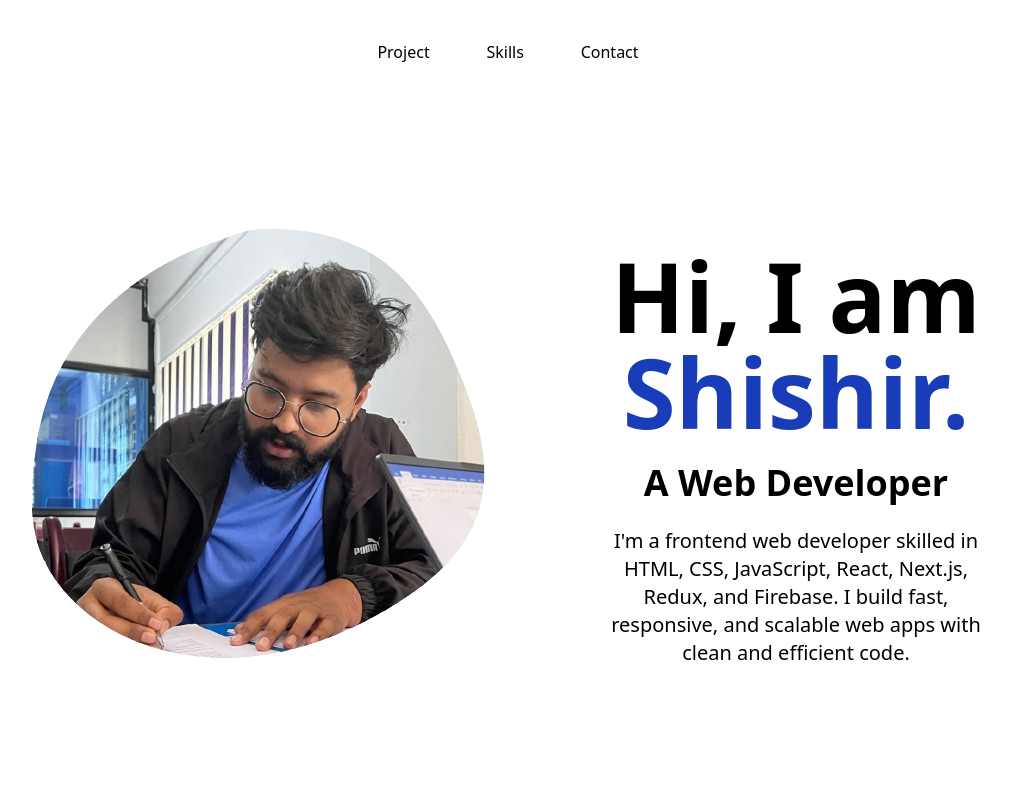
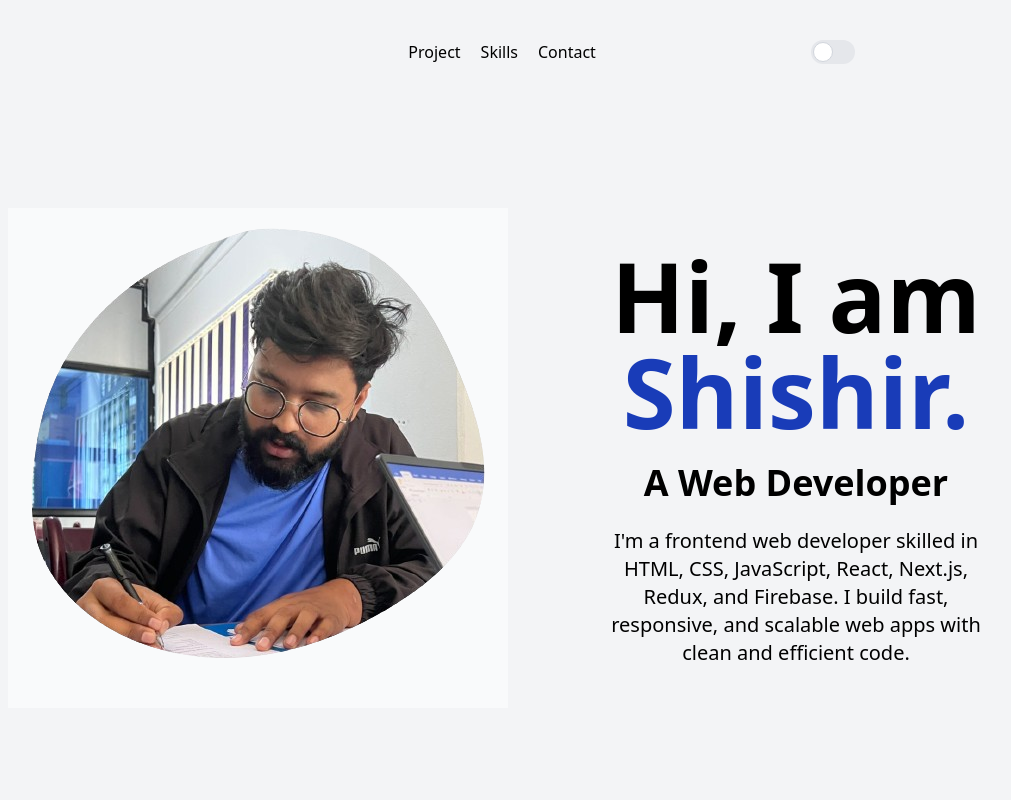
Before and after one commit to shishirbindu1/portfolio, a React (Vite) app: page / in a window 1280 px wide. Shown: the top 800 px of the page, without its empty margins (132-1143 px from the left). Built offline with nearby package versions, Linux system fonts and the light colour scheme.

Commit message:
dark light theme is added

```diff
--- /dev/null
+++ b/src/component/Button/ThemeBtn.jsx
@@ -0,0 +1,26 @@
+import React from "react";
+import useTheme from "../context/theme";
+export default function ThemeBtn() {
+  const { themeMode, darkMode, lightMode } = useTheme();
+  const onChangeBtn = (e) => {
+    const darkModeStatus = e.currentTarget.checked;
+    if(darkModeStatus){
+        darkMode()
+    }else{
+        lightMode()
+    }
+  };
+  return (
+    <label className="relative inline-flex items-center cursor-pointer">
+      <input
+        type="checkbox"
+        onChange={onChangeBtn}
+        checked={themeMode === "dark"}
+        value=""
+        className="sr-only peer"
+      />
+      <div className="w-11 h-6 bg-gray-200 peer-focus:outline-none peer-focus:ring-4 peer-focus:ring-blue-300 dark:peer-focus:ring-blue-800 rounded-full peer dark:bg-gray-700 peer-checked:after:translate-x-full peer-checked:after:border-white after:content-[''] after:absolute after:top-[2px] after:left-[2px] after:bg-white after:border-gray-300 after:border after:rounded-full after:h-5 after:w-5 after:transition-all dark:border-gray-600 peer-checked:bg-blue-600"></div>
+      <span className="ml-3 text-sm font-medium text-gray-900"></span>
+    </label>
+  );
+}
--- a/src/component/Contact/Contact.jsx
+++ b/src/component/Contact/Contact.jsx
@@ -4,19 +4,19 @@ import resumePDF from "../../assets/resume.pdf";
 const Contact = () => {
   return (
     <>
-      <h2 className="text-3xl font-bold text-center mb-4 underline">CONTACT</h2>
+      <h2 className="text-3xl font-bold text-center mb-4 underline dark:text-blue-300 ">CONTACT</h2>
       <div className="contact text-center pb-5">
         <a
           href={resumePDF}
           target="_blank"
           rel="noopener noreferrer"
-          className="text-xl border border-gray-700 px-3 py-1 hover:bg-gray-400 hover:text-white shadow-lg/30 cursor-pointer"
+          className="text-xl border border-gray-700 dark:border-white dark:bg-blue-300 px-3 py-1 hover:bg-gray-400 hover:text-white shadow-lg/30 cursor-pointer dark:hover:bg-blue-100 dark:hover:text-black"
         >
           Resume
         </a>
       </div>
       <div className="two  pb-16">
-        <div className="icon grid grid-flow-col text-3xl gap-x-5 w-32 m-auto">
+        <div className="icon grid grid-flow-col text-3xl gap-x-5 w-32 m-auto dark:text-blue-300">
           <a
             href="https://github.com/shishirbindu1"
             target="_blank"
--- a/src/component/Header/Header.jsx
+++ b/src/component/Header/Header.jsx
@@ -1,5 +1,6 @@
 import { useState } from "react";
 import { FaBars, FaTimes } from "react-icons/fa";
+import ThemeBtn from "../Button/ThemeBtn";
 
 function Header() {
   const [openMenu, setOpenMenu] = useState(false);
@@ -7,11 +8,11 @@ function Header() {
   return (
     <div className="wrapper">
       <div className="navigation grid grid-flow-col mx-5 pt-10">
-        <div>
+        <div className="grid grid-flow-col">
           <ul
             className={`${
               openMenu ? "sm:grid" : "hidden"
-            } sm:grid grid-flow-col gap-x-5 place-items-center w-3/4 md:w-1/2 place-self-center lg:w-1/4`}
+            } sm:grid grid-flow-col gap-x-5 justify-self-end w-3/4 md:w-1/2 place-self-center lg:w-1/4 dark:text-white`}
           >
             <li>
               <a href="#project">Project</a>
@@ -22,11 +23,13 @@ function Header() {
             <li>
               <a href="#contact">Contact</a>
             </li>
+
           </ul>
+          <ul className={`${openMenu?"hidden":"grid"} justify-self-center`}><ThemeBtn/></ul>
         </div>
         <div className="menuIcons grid justify-items-end md:hidden">
           <div className="bars sm:hidden" onClick={() => setOpenMenu(!openMenu)}>
-            {openMenu ? <FaTimes /> : <FaBars />}
+            {openMenu ? <FaTimes className="dark:text-blue-300"/> : <FaBars className="dark:text-blue-300" />}
           </div>
         </div>
       </div>
--- a/src/component/Home/Home.jsx
+++ b/src/component/Home/Home.jsx
@@ -4,16 +4,16 @@ import removedBgimg from "../../assets/images/removedBgimg.png";
 const Home = () => {
   return (
     <div className="wrapper md:grid grid-cols-2 md:py-10 md:px-10 my-10 ">
-      <div className="image w-3/4  grid justify-self-center md:w-full md:place-self-center lg:justify-items-end">
-        <img src={removedBgimg} alt="" />
+      <div className="image w-3/4  grid justify-self-center md:w-full md:place-self-center lg:justify-items-end ">
+        <img src={removedBgimg} alt="" className=""/>
       </div>
       <div className="content text-center grid   py-10">
-        <h1 className="text-8xl font-bold pb-5">
-          Hi, I am <span className="text-blue-800">Shishir.</span>
+        <h1 className="text-8xl font-bold pb-5 dark:text-white">
+          Hi, I am <span className="text-blue-800 dark:text-blue-300">Shishir.</span>
         </h1>
-        <h3 className="text-4xl font-semibold pb-5
+        <h3 className="text-4xl font-semibold pb-5 dark:text-white
         ">A Web Developer</h3>
-        <p className="text-xl md:w-2/3 m-auto">
+        <p className="text-xl md:w-2/3 m-auto dark:text-white">
           I'm a frontend web developer skilled in HTML, CSS, JavaScript, React,
           Next.js, Redux, and Firebase. I build fast, responsive, and scalable
           web apps with clean and efficient code.
--- a/src/component/Portfolio/Portfolio.jsx
+++ b/src/component/Portfolio/Portfolio.jsx
@@ -1,15 +1,29 @@
-import React from "react";
+import React, { useEffect, useState } from "react";
 import Home from "../Home/Home";
 import Project from "../Project/Project";
 import Skills from "../Skill/Skills";
 import Contact from "../Contact/Contact";
-import Header from "../Header/Header"
-import Footer from "../Footer/Footer"
-
+import Header from "../Header/Header";
+import Footer from "../Footer/Footer";
+import { ThemeProvider } from "../context/theme";
 
 const Portfolio = () => {
+  const [themeMode, setThemeMode] = useState("light");
+  const darkMode = () => {
+    setThemeMode('dark')
+  };
+  const lightMode = () => {
+    setThemeMode('light')
+  };
+
+  useEffect((e)=>{
+    document.querySelector('html').classList.remove('light','dark')
+    document.querySelector('html').classList.add(themeMode)
+  },[themeMode])
+
   return (
-    <div className="wrapper px-6 grid gap-y-16">
+    <ThemeProvider value={{ themeMode, darkMode, lightMode }}>
+      <div className="wrapper px-6 grid gap-y-16  bg-gray-100 dark:bg-gray-700">
         <section className="header">
           <Header />
         </section>
@@ -29,6 +43,7 @@ const Portfolio = () => {
           <Footer />
         </section>
       </div>
+    </ThemeProvider>
   );
 };
 
--- a/src/component/Project/Project.jsx
+++ b/src/component/Project/Project.jsx
@@ -4,22 +4,22 @@ import projects from "../ProjectData/ProjectData";
 
 const Project = () => {
   return (
-    <div className="wrapper md:py-10 md:px-10 my-10">
-      <h2 className="text-3xl font-bold text-center mb-4 underline">PROJECTS</h2>
-      <div className="projectBox bg-gray-100 grid md:grid-cols-2 lg:grid-cols-3 gap-5">
+    <div className="wrapper md:py-10 md:px-10 my-10 ">
+      <h2 className="text-3xl font-bold text-center mb-4 underline dark:text-blue-300">PROJECTS</h2>
+      <div className="projectBox bg-gray-100 dark:bg-gray-700 grid md:grid-cols-2 lg:grid-cols-3 gap-5 ">
       {projects.map((project) => (
-        <div key={project.id} className="projectSection bg-gray-50 grid gap-y-7 p-5 rounded-lg">
+        <div key={project.id} className="projectSection bg-gray-50 dark:bg-gray-600 grid gap-y-7 p-5 rounded-lg dark:border-4 dark:border-blue-300">
           <div className="image grid place-items-center">
             <img src={project.image} alt="project preview" className="rounded-lg" />
           </div>
-          <div className="title text-2xl w-full text-black">
+          <div className="title text-2xl w-full text-black dark:text-white">
             <h2>{project.title}</h2>
           </div>
           <div className="technology grid grid-flow-col gap-x-3 overflow-auto">
             {project.technologies.map((tech, index) => (
               <button
                 key={index}
-                className="bg-gray-700 text-white text-sm rounded-full px-3 py-1"
+                className="bg-gray-700 dark:bg-blue-300 dark:text-black text-white text-sm rounded-full px-3 py-1"
               >
                 {tech}
               </button>
@@ -27,7 +27,7 @@ const Project = () => {
           </div>
 
           <div className="link text-2xl">
-            <p className="grid grid-flow-col w-1/5 m-auto gap-x-3">
+            <p className="grid grid-flow-col w-1/5 m-auto gap-x-3 dark:text-blue-300">
               <a href={project.github} target="_blank" rel="noopener noreferrer">
                 <FaGithub />
               </a>
--- a/src/component/Skill/Skills.jsx
+++ b/src/component/Skill/Skills.jsx
@@ -5,12 +5,12 @@ import  skills  from "../ProjectData/skillData";
 const Skills = () => {
   return (
     <>
-      <h2 className="text-3xl font-bold text-center mb-4 underline">SKILLS</h2>
+      <h2 className="text-3xl font-bold text-center mb-4 underline dark:text-blue-300">SKILLS</h2>
       <div className="pb-5 flex flex-wrap gap-4 w-2/5 m-auto justify-center">
         {skills[0].skillsOf.map((skill, index) => (
           <p
             key={index}
-            className="skill bg-white shadow-xl px-3 py-1 border-l-2 border-gray-300 border-r-2 border-b-2"
+            className="skill bg-white shadow-xl px-3 py-1 border-l-2 border-gray-300 border-r-2 border-b-2 dark:bg-blue-300"
           >
             {skill}
           </p>
--- /dev/null
+++ b/src/component/context/theme.js
@@ -0,0 +1,14 @@
+import React, { createContext, useContext } from "react";
+
+export const ThemeContext = createContext({
+    themeMode:'light',
+    darkMode:()=>{},
+    lightMode:()=>{},
+
+})
+
+export const ThemeProvider = ThemeContext.Provider
+
+export default function useTheme(){
+    return useContext(ThemeContext)
+}
--- a/src/index.css
+++ b/src/index.css
@@ -1 +1,2 @@
 @import "tailwindcss";
+@custom-variant dark (&:where(.dark, .dark *));
```
Lines whose indentation alone changed are shown as unchanged.
